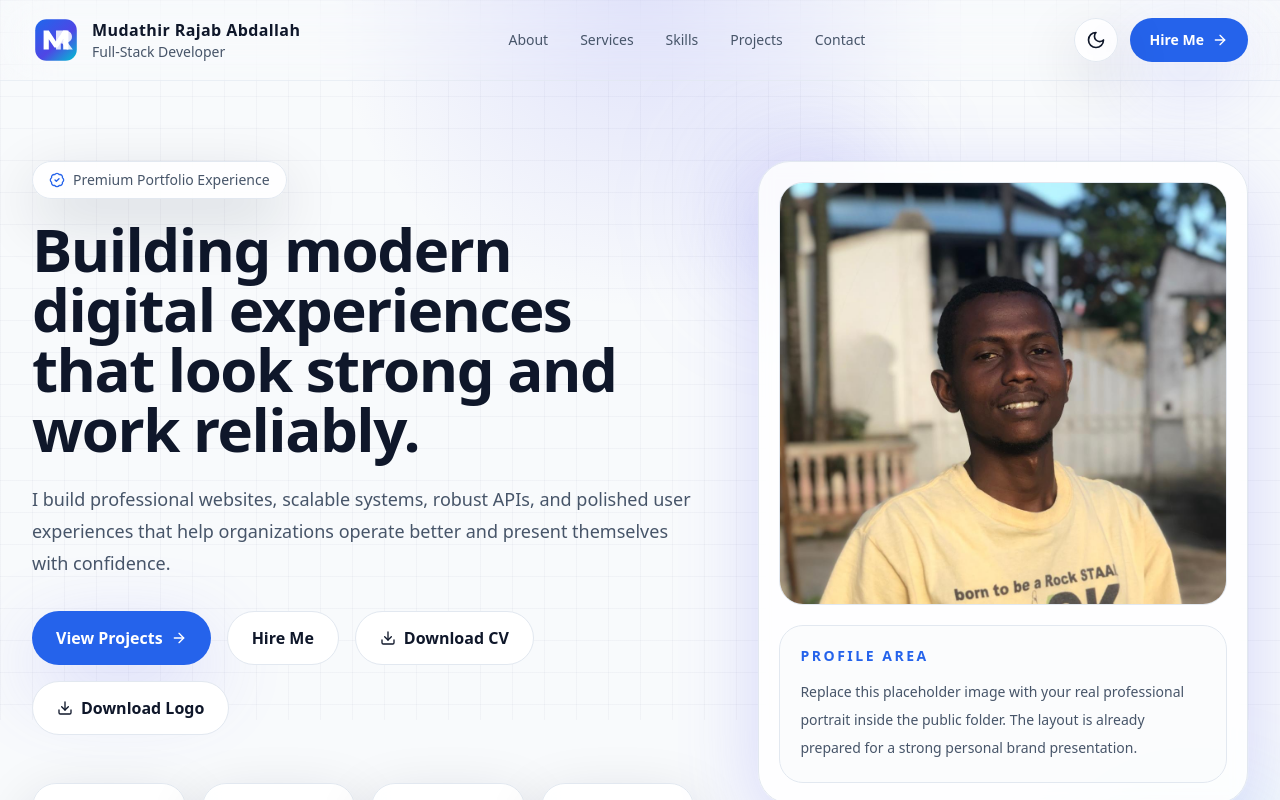
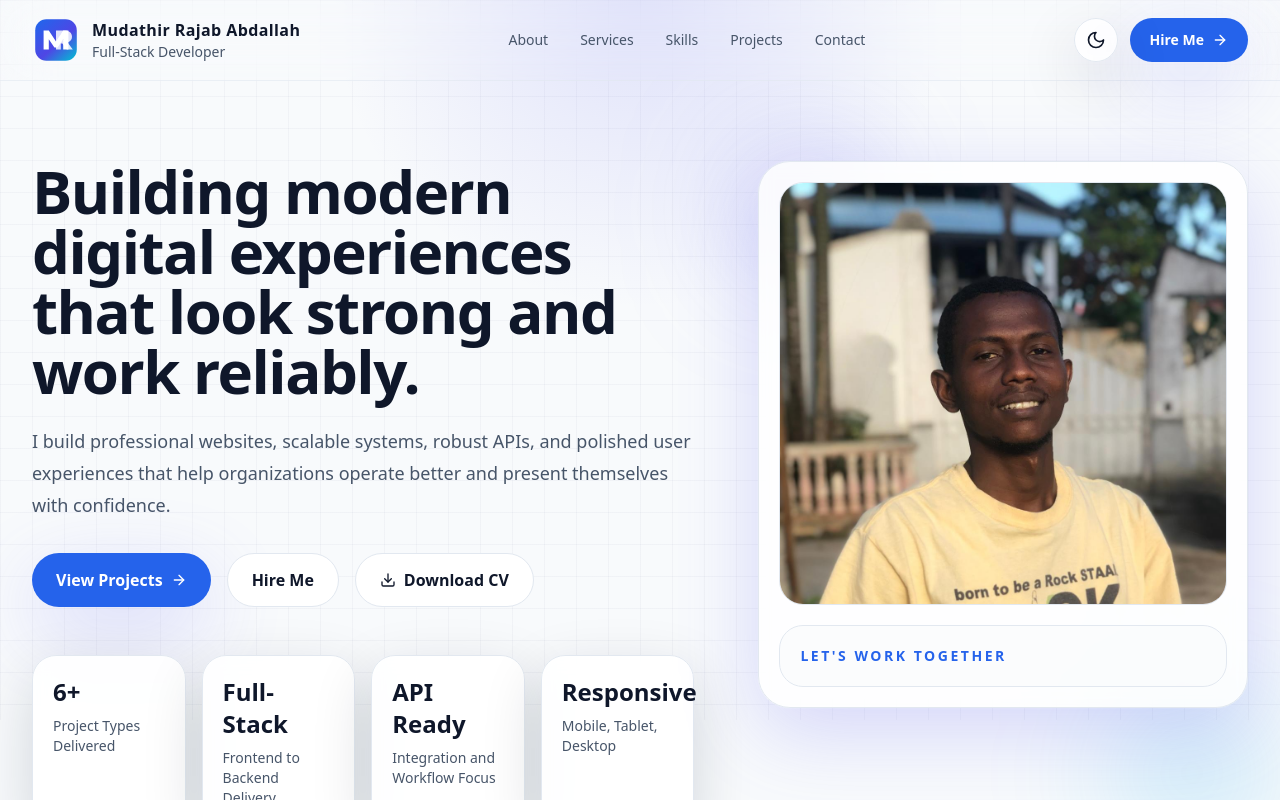
Before and after one commit to MuuFarsy/mudathir-rajab-portfolio, a Next.js app: page / in a window 1280 px wide. Shown: the top 800 px of the page. Built offline with nearby package versions, Linux system fonts and the light colour scheme.

Commit message:
refactor: update PortfolioPage component layout and comments

```diff
--- a/components/portfolio-page.tsx
+++ b/components/portfolio-page.tsx
@@ -107,9 +107,9 @@ export function PortfolioPage() {
       <main id="top">
         <section className="mx-auto grid max-w-7xl gap-16 px-4 pb-20 pt-14 sm:px-6 lg:grid-cols-[1.15fr_0.85fr] lg:px-8 lg:pb-28 lg:pt-20">
           <div className="flex flex-col justify-center">
-            <motion.span initial={{ opacity: 0, y: 20 }} animate={{ opacity: 1, y: 0 }} className="mb-5 inline-flex w-fit items-center gap-2 rounded-full border border-border bg-surface/80 px-4 py-2 text-sm text-muted shadow-soft backdrop-blur">
-              <BadgeCheck className="h-4 w-4 text-primary" /> Premium Portfolio Experience
-            </motion.span>
+            {/* <motion.span initial={{ opacity: 0, y: 20 }} animate={{ opacity: 1, y: 0 }} className="mb-5 inline-flex w-fit items-center gap-2 rounded-full border border-border bg-surface/80 px-4 py-2 text-sm text-muted shadow-soft backdrop-blur">
+              <BadgeCheck className="h-4 w-4 text-primary" />
+            </motion.span> */}
             <motion.h1 initial={{ opacity: 0, y: 24 }} animate={{ opacity: 1, y: 0 }} transition={{ delay: 0.05 }} className="max-w-3xl text-4xl font-bold leading-tight tracking-tight sm:text-5xl lg:text-6xl">
               Building modern digital experiences that look strong and work reliably.
             </motion.h1>
@@ -120,7 +120,7 @@ export function PortfolioPage() {
               <a href="#projects" className="inline-flex items-center gap-2 rounded-full bg-primary px-6 py-3.5 font-semibold text-white shadow-glow transition hover:-translate-y-0.5">View Projects <ArrowRight className="h-4 w-4" /></a>
               <a href="#contact" className="inline-flex items-center gap-2 rounded-full border border-border bg-surface px-6 py-3.5 font-semibold text-text transition hover:-translate-y-0.5">Hire Me</a>
               <a href={personalData.cvPath} download className="inline-flex items-center gap-2 rounded-full border border-border bg-surface px-6 py-3.5 font-semibold text-text transition hover:-translate-y-0.5"><Download className="h-4 w-4" /> Download CV</a>
-              <a href="/mr-logo.svg" download className="inline-flex items-center gap-2 rounded-full border border-border bg-surface px-6 py-3.5 font-semibold text-text transition hover:-translate-y-0.5"><Download className="h-4 w-4" /> Download Logo</a>
+              {/* <a href="/mr-logo.svg" download className="inline-flex items-center gap-2 rounded-full border border-border bg-surface px-6 py-3.5 font-semibold text-text transition hover:-translate-y-0.5"><Download className="h-4 w-4" /> Download Logo</a> */}
             </motion.div>
             <div className="mt-12 grid gap-4 sm:grid-cols-2 xl:grid-cols-4">
               {stats.map((item, index) => (
@@ -144,10 +144,10 @@ export function PortfolioPage() {
             <div className="relative overflow-hidden rounded-[2rem] border border-border bg-surface/80 p-5 shadow-glow backdrop-blur">
               <img src={personalData.profileImagePath} alt="Profile placeholder" className="h-auto w-full rounded-[1.5rem] border border-border object-cover" />
               <div className="mt-5 rounded-[1.5rem] border border-border bg-bg/60 p-5">
-                <div className="text-sm font-semibold uppercase tracking-[0.18em] text-primary">Profile Area</div>
-                <p className="mt-3 text-sm leading-7 text-muted">
+                <div className="text-sm font-semibold uppercase tracking-[0.18em] text-primary">Let's work together</div>
+                {/* <p className="mt-3 text-sm leading-7 text-muted">
                   Replace this placeholder image with your real professional portrait inside the public folder. The layout is already prepared for a strong personal brand presentation.
-                </p>
+                </p> */}
               </div>
             </div>
           </motion.div>
```
